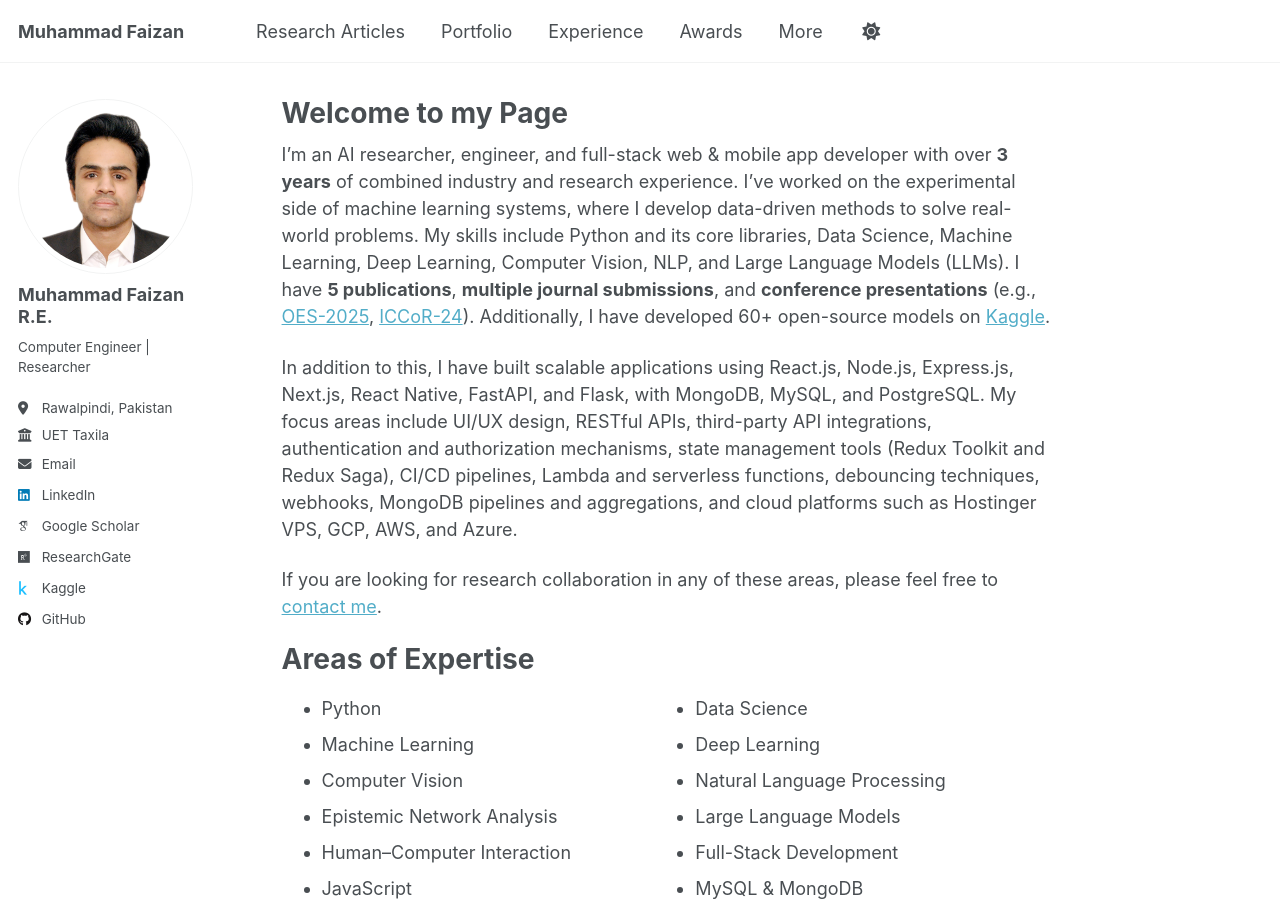
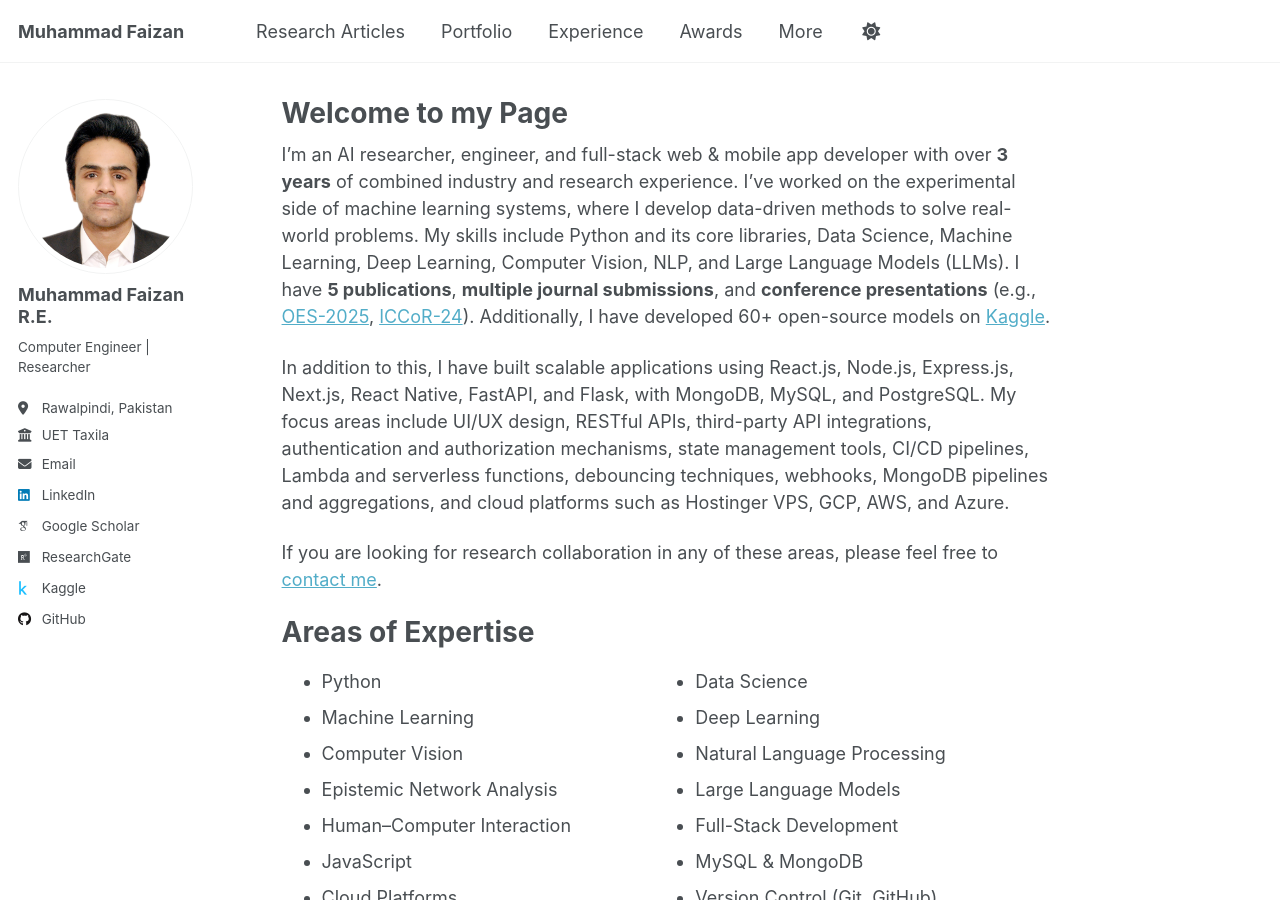
Before and after one commit to MuhammadFaizan99/MuhammadFaizan99.github.io, a Jekyll site: the page built from _pages/about.md, in a window 1280 px wide and 900 px high. Built offline with Jekyll 4.4.1, drawn with Linux system fonts in a browser that asks for light colours; some web fonts are replaced; a script that is not in the unit is left out.

Commit message:
Update about.md

```diff
--- a/_pages/about.md
+++ b/_pages/about.md
@@ -9,7 +9,7 @@ redirect_from:
 
 I’m an AI researcher, engineer, and full-stack web & mobile app developer with over **3 years** of combined industry and research experience. I’ve worked on the experimental side of machine learning systems, where I develop data-driven methods to solve real-world problems. My skills include Python and its core libraries, Data Science, Machine Learning, Deep Learning, Computer Vision, NLP, and Large Language Models (LLMs). I have **5 publications**, **multiple journal submissions**, and **conference presentations** (e.g., [OES-2025](https://www.uis.no/en/research/events/technology-and-natural-sciences/2nd-olympiad-in-engineering-science-oes-2025), [ICCoR-24](https://iccor.cust.edu.pk/)). Additionally, I have developed 60+ open-source models on [Kaggle](https://www.kaggle.com/muhammadfaizan65/code).
 
-In addition to this, I have built scalable applications using React.js, Node.js, Express.js, Next.js, React Native, FastAPI, and Flask, with MongoDB, MySQL, and PostgreSQL. My focus areas include UI/UX design, RESTful APIs, third-party API integrations, authentication and authorization mechanisms, state management tools (Redux Toolkit and Redux Saga), CI/CD pipelines, Lambda and serverless functions, debouncing techniques, webhooks, MongoDB pipelines and aggregations, and cloud platforms such as Hostinger VPS, GCP, AWS, and Azure.
+In addition to this, I have built scalable applications using React.js, Node.js, Express.js, Next.js, React Native, FastAPI, and Flask, with MongoDB, MySQL, and PostgreSQL. My focus areas include UI/UX design, RESTful APIs, third-party API integrations, authentication and authorization mechanisms, state management tools, CI/CD pipelines, Lambda and serverless functions, debouncing techniques, webhooks, MongoDB pipelines and aggregations, and cloud platforms such as Hostinger VPS, GCP, AWS, and Azure.
 
 If you are looking for research collaboration in any of these areas, please feel free to [contact me](mailto:muhammadfaizandev87@gmail.com).
 <!-- </div> -->
```
